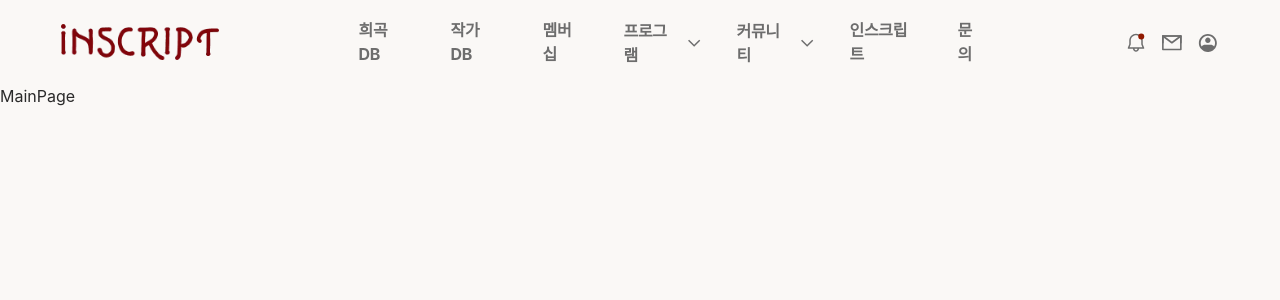
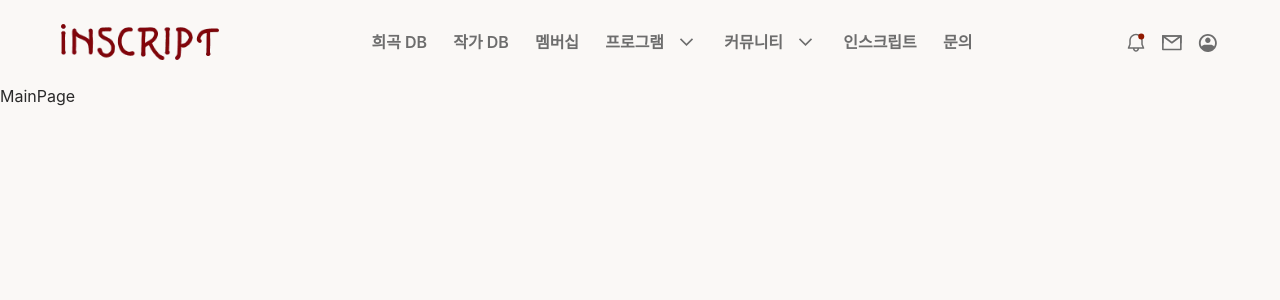
Before and after one commit to Leejoongjae123/play_admin_jj, a Next.js app: page / in a window 1280 px wide. Shown: the top 300 px of the page. Built offline with nearby package versions, Linux system fonts and the light colour scheme; a web font is replaced by a local one.

Commit message:
feat : GNB, SNB 역할별 네비게이션 컴포넌트화

```diff
--- /dev/null
+++ b/components/layout/ClientGlobalNavigationBar.tsx
@@ -0,0 +1,142 @@
+'use client';
+
+import { useState } from 'react';
+import Link from 'next/link';
+import { Popover, PopoverTrigger, PopoverContent } from '@/components/ui/popover';
+import { cn } from '@/lib/utils';
+import { ChevronDown } from '../icons';
+
+export default function ClientGlobalNavigationBar() {
+  const [programDropdownOpen, setProgramDropdownOpen] = useState(false);
+  const [communityDropdownOpen, setCommunityDropdownOpen] = useState(false);
+
+  return (
+    <nav className="relative hidden h-full max-w-[627px] flex-shrink-0 items-center justify-around lg:flex lg:flex-1">
+      {/* 희곡 DB */}
+      <Link href="/play" className="group flex h-full w-fit items-center">
+        <span className="font-semibold text-gray-3 transition-colors group-hover:text-primary">
+          희곡 DB
+        </span>
+      </Link>
+
+      {/* 작가 DB */}
+      <Link href="/writer" className="group flex h-full w-fit items-center">
+        <span className="font-semibold text-gray-3 transition-colors group-hover:text-primary">
+          작가 DB
+        </span>
+      </Link>
+
+      {/* 멤버십 */}
+      <Link href="/membership" className="group flex h-full w-fit items-center">
+        <span className="font-semibold text-gray-3 transition-colors group-hover:text-primary">
+          멤버십
+        </span>
+      </Link>
+
+      {/* 프로그램 */}
+      <Popover open={programDropdownOpen} onOpenChange={setProgramDropdownOpen}>
+        <PopoverTrigger
+          className="group flex h-full w-fit cursor-pointer items-center gap-2.5"
+          onMouseEnter={() => setProgramDropdownOpen(true)}
+          onMouseLeave={() => setProgramDropdownOpen(false)}
+        >
+          <span
+            className={cn(
+              'font-semibold text-gray-3 transition-colors group-hover:text-primary',
+              programDropdownOpen && 'text-primary',
+            )}
+          >
+            프로그램
+          </span>
+          <ChevronDown
+            className={cn(
+              'rotate-180 text-gray-3 transition-all group-hover:text-primary',
+              programDropdownOpen && 'rotate-0 text-primary',
+            )}
+          />
+        </PopoverTrigger>
+
+        <PopoverContent
+          className="flex w-fit flex-col gap-2.5 p-5 shadow-[0_4px_10px_-5px_rgba(0,0,0,0.25)]"
+          sideOffset={0}
+          onMouseEnter={() => setProgramDropdownOpen(true)}
+          onMouseLeave={() => setProgramDropdownOpen(false)}
+        >
+          <Link href="/program" className="font-medium transition-colors hover:text-primary">
+            지금 참여하기
+          </Link>
+          <Link
+            href="/program?view=calendar"
+            className="font-medium transition-colors hover:text-primary"
+          >
+            지난 프로그램
+          </Link>
+        </PopoverContent>
+      </Popover>
+
+      {/* 커뮤니티 */}
+      <Popover open={communityDropdownOpen} onOpenChange={setCommunityDropdownOpen}>
+        <PopoverTrigger
+          className="group flex h-full w-fit cursor-pointer items-center gap-2.5"
+          onMouseEnter={() => setCommunityDropdownOpen(true)}
+          onMouseLeave={() => setCommunityDropdownOpen(false)}
+        >
+          <span
+            className={cn(
+              'font-semibold text-gray-3 transition-colors group-hover:text-primary',
+              communityDropdownOpen && 'text-primary',
+            )}
+          >
+            커뮤니티
+          </span>
+          <ChevronDown
+            className={cn(
+              'rotate-180 text-gray-3 transition-all group-hover:text-primary',
+              communityDropdownOpen && 'rotate-0 text-primary',
+            )}
+          />
+        </PopoverTrigger>
+
+        <PopoverContent
+          className="flex w-fit flex-col gap-2.5 p-5 shadow-[0_4px_10px_-5px_rgba(0,0,0,0.25)]"
+          sideOffset={0}
+          onMouseEnter={() => setCommunityDropdownOpen(true)}
+          onMouseLeave={() => setCommunityDropdownOpen(false)}
+        >
+          <Link href="/community" className="font-medium transition-colors hover:text-primary">
+            공지사항
+          </Link>
+          <Link href="/community" className="font-medium transition-colors hover:text-primary">
+            동료 찾기
+          </Link>
+          <Link href="/community" className="font-medium transition-colors hover:text-primary">
+            장터
+          </Link>
+          <Link href="/community" className="font-medium transition-colors hover:text-primary">
+            무엇이든 물어보세요
+          </Link>
+          <Link href="/community" className="font-medium transition-colors hover:text-primary">
+            홍보
+          </Link>
+          <Link href="/community" className="font-medium transition-colors hover:text-primary">
+            작가 커뮤니티
+          </Link>
+        </PopoverContent>
+      </Popover>
+
+      {/* 인스크립트 */}
+      <Link href="/about" className="group flex h-full w-fit items-center">
+        <span className="font-semibold text-gray-3 transition-colors group-hover:text-primary">
+          인스크립트
+        </span>
+      </Link>
+
+      {/* 문의 */}
+      <Link href="/contact" className="group flex h-full w-fit items-center">
+        <span className="font-semibold text-gray-3 transition-colors group-hover:text-primary">
+          문의
+        </span>
+      </Link>
+    </nav>
+  );
+}
--- a/components/layout/Header.tsx
+++ b/components/layout/Header.tsx
@@ -4,23 +4,21 @@ import React, { useState } from 'react';
 import Image from 'next/image';
 import Link from 'next/link';
 import { Hamburger, Alert, Mail, Profile } from '@/components/icons';
-import { ClientSideNavigationBar } from '@/components/layout';
+import { ClientGlobalNavigationBar, ClientSideNavigationBar } from '@/components/layout';
 
 export default function Header() {
-  const [programDropdownOpen, setProgramDropdownOpen] = useState(false);
-  const [communityDropdownOpen, setCommunityDropdownOpen] = useState(false);
-  const [mobileMenuOpen, setMobileMenuOpen] = useState(false);
+  const [sideMenuOpen, setSideMenuOpen] = useState(false);
 
-  const handleMobileMenuOpen = () => {
-    setMobileMenuOpen(true);
+  const handleSideMenuOpen = () => {
+    setSideMenuOpen(true);
   };
 
-  const handleMobileMenuClose = () => {
-    setMobileMenuOpen(false);
+  const handleSideMenuClose = () => {
+    setSideMenuOpen(false);
   };
 
   return (
-    <header className="sticky left-0 top-0 z-50 flex w-full items-center justify-between px-5 py-3 lg:px-[60px] lg:py-6">
+    <header className="sticky left-0 top-0 z-50 flex h-[68px] w-full items-center justify-between px-5 lg:h-[84px] lg:px-[60px]">
       {/* Logo */}
       <div className="h-[22px] w-[97px] flex-shrink-0 lg:h-[36px] lg:w-[160px]">
         <Image
@@ -33,106 +31,8 @@ export default function Header() {
         />
       </div>
 
-      {/* Navigation */}
-      <nav className="relative hidden h-6 max-w-[627px] flex-shrink-0 lg:flex lg:flex-1">
-        {/* 희곡 DB */}
-        <Link
-          href="/play"
-          className="absolute left-0 top-0 flex h-6 w-[52px] items-center justify-center gap-2.5"
-        >
-          <span className="text-base font-bold leading-[150%] tracking-[-0.32px] text-[#6D6D6D]">
-            희곡 DB
-          </span>
-        </Link>
-
-        {/* 작가 DB */}
-        <Link
-          href="/writer"
-          className="absolute left-[92px] top-0 flex h-6 w-[52px] items-center justify-center gap-2.5"
-        >
-          <span className="text-base font-bold leading-[150%] tracking-[-0.32px] text-[#6D6D6D]">
-            작가 DB
-          </span>
-        </Link>
-
-        {/* 멤버십 */}
-        <Link
-          href="/membership"
-          className="absolute left-[184px] top-0 flex h-6 w-[41px] items-center justify-center gap-2.5"
-        >
-          <span className="text-base font-bold leading-[150%] tracking-[-0.32px] text-[#6D6D6D]">
-            멤버십
-          </span>
-        </Link>
-
-        {/* 프로그램 */}
-        <div className="absolute left-[265px] top-[1px] flex h-6 w-[83px] items-center gap-1">
-          <Link
-            href="/program"
-            className="flex items-center justify-center gap-2.5"
-            onMouseEnter={() => setProgramDropdownOpen(true)}
-            onMouseLeave={() => setProgramDropdownOpen(false)}
-          >
-            <span className="text-base font-bold leading-[150%] tracking-[-0.32px] text-[#6D6D6D]">
-              프로그램
-            </span>
-          </Link>
-          <svg
-            width="24"
-            height="24"
-            viewBox="0 0 25 25"
-            fill="none"
-            xmlns="http://www.w3.org/2000/svg"
-            className="h-6 w-6"
-          >
-            <path d="M18 9.46951L12 15.4695L6 9.46951" stroke="#6D6D6D" strokeWidth="1.6" />
-          </svg>
-        </div>
-
-        {/* 커뮤니티 */}
-        <div className="absolute left-[378px] top-[1px] flex h-6 w-[83px] items-center gap-1">
-          <Link
-            href="/community"
-            className="flex items-center justify-center gap-2.5"
-            onMouseEnter={() => setCommunityDropdownOpen(true)}
-            onMouseLeave={() => setCommunityDropdownOpen(false)}
-          >
-            <span className="text-base font-bold leading-[150%] tracking-[-0.32px] text-[#6D6D6D]">
-              커뮤니티
-            </span>
-          </Link>
-          <svg
-            width="24"
-            height="24"
-            viewBox="0 0 25 25"
-            fill="none"
-            xmlns="http://www.w3.org/2000/svg"
-            className="h-6 w-6"
-          >
-            <path d="M18 9.46951L12 15.4695L6 9.46951" stroke="#6D6D6D" strokeWidth="1.6" />
-          </svg>
-        </div>
-
-        {/* 인스크립트 */}
-        <Link
-          href="/about"
-          className="absolute left-[491px] top-0 flex h-6 w-[68px] items-center justify-center gap-2.5"
-        >
-          <span className="text-base font-bold leading-[150%] tracking-[-0.32px] text-[#6D6D6D]">
-            인스크립트
-          </span>
-        </Link>
-
-        {/* 문의 */}
-        <Link
-          href="/contact"
-          className="absolute left-[599px] top-0 flex h-6 w-[28px] items-center justify-center gap-2.5"
-        >
-          <span className="text-base font-bold leading-[150%] tracking-[-0.32px] text-[#6D6D6D]">
-            문의
-          </span>
-        </Link>
-      </nav>
+      {/* PC Navigation */}
+      <ClientGlobalNavigationBar />
 
       {/* Right Side Icons */}
       <div className="hidden flex-shrink-0 items-center justify-end gap-3 lg:flex">
@@ -149,12 +49,12 @@ export default function Header() {
         </Link>
       </div>
 
-      <button type="button" className="lg:hidden" onClick={handleMobileMenuOpen}>
+      <button type="button" className="lg:hidden" onClick={handleSideMenuOpen}>
         <Hamburger />
       </button>
 
       {/* Mobile Navigation */}
-      <ClientSideNavigationBar isOpen={mobileMenuOpen} onClose={handleMobileMenuClose} />
+      <ClientSideNavigationBar isOpen={sideMenuOpen} onClose={handleSideMenuClose} />
     </header>
   );
 }
--- a/components/layout/index.ts
+++ b/components/layout/index.ts
@@ -1,2 +1,3 @@
 export { default as Header } from './Header';
 export { default as ClientSideNavigationBar } from './ClientSideNavigationBar';
+export { default as ClientGlobalNavigationBar } from './ClientGlobalNavigationBar';
```
Also changed, not shown: components/layout/ClientSideNavigationBar.tsx (+12 -11 lines).
